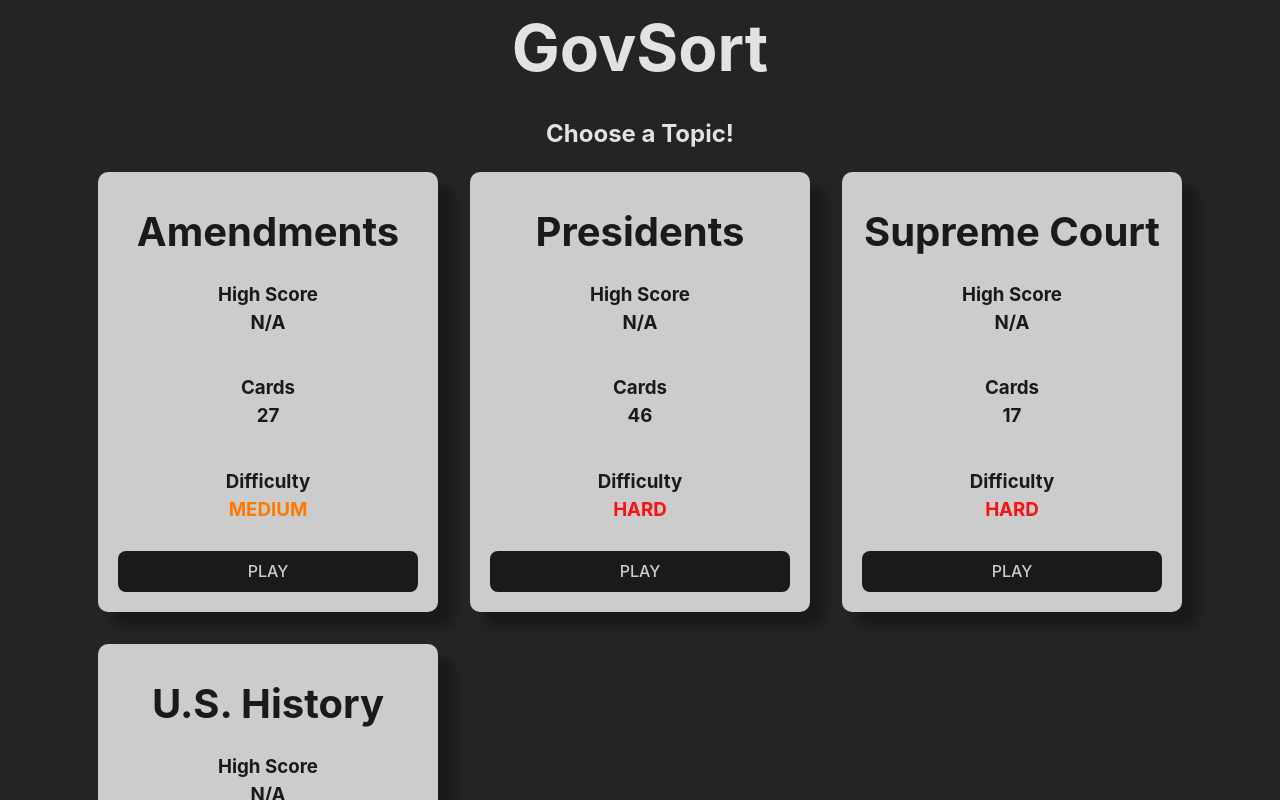
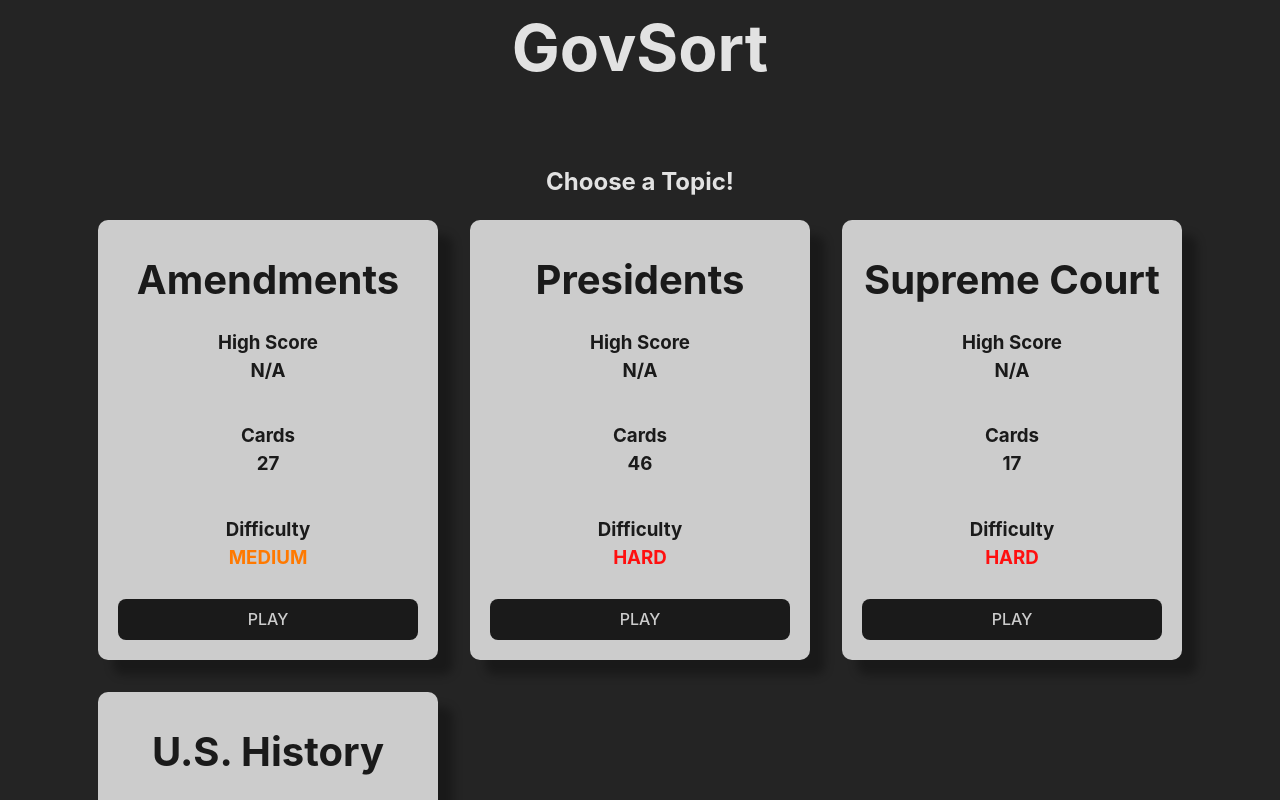
Before and after one commit to MichaeTav/GovSort, a React (Vite) app: page / in a window 1280 px wide. Built offline with nearby package versions, Linux system fonts and the light colour scheme.

Commit message:
fixed css for topics div

```diff
--- a/src/index.css
+++ b/src/index.css
@@ -129,7 +129,7 @@ button:hover {
 }
 
 .topics {
-  margin: auto;
+  margin: 48px auto;
 }
 
 .topic-card {
@@ -238,3 +238,9 @@ button:hover {
   background-color: rgba(0,0,0,.7);
   z-index: 1000;
 }
+
+.github-logo {
+  margin-top: auto;
+  max-width: 48px;
+  max-height: 48px;
+}
```
